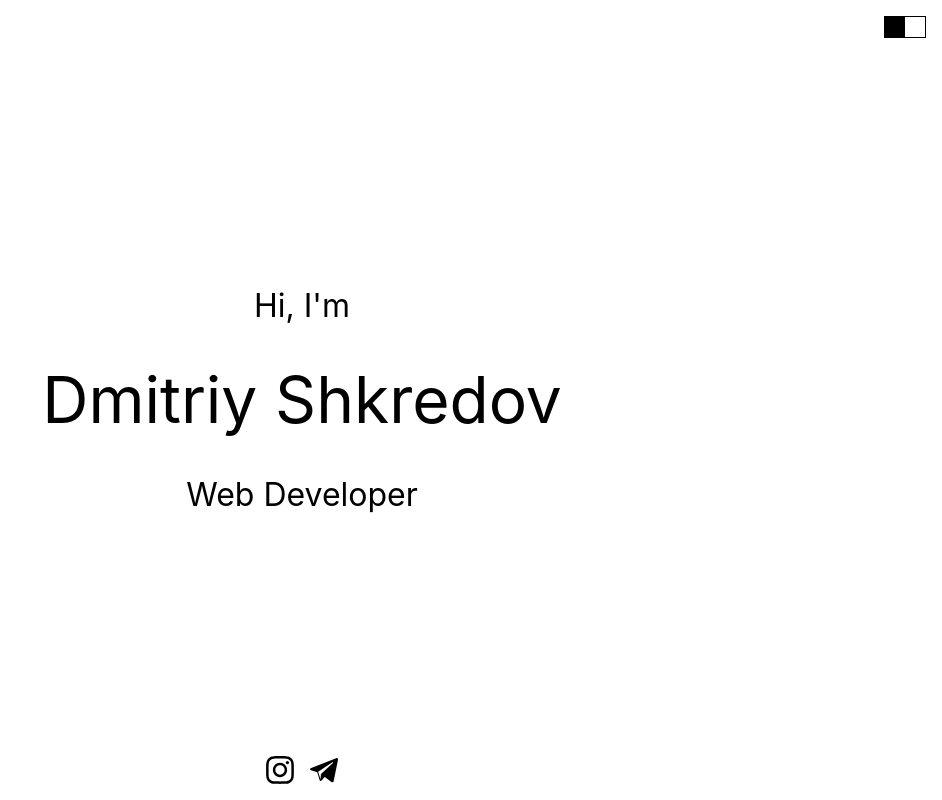
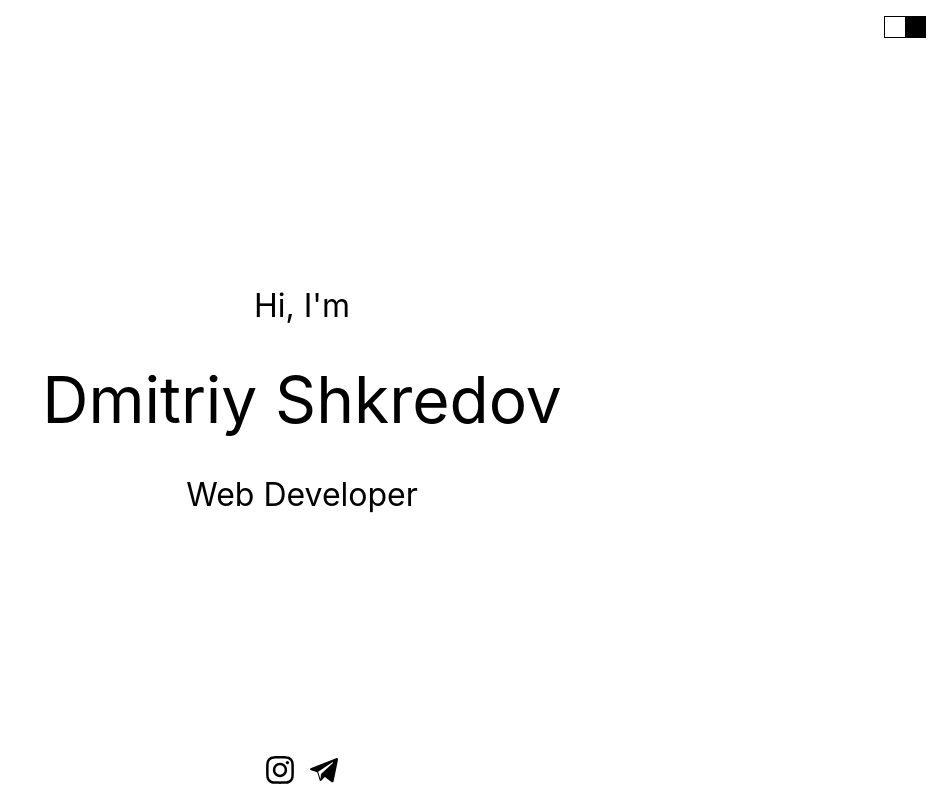
Before and after one commit to DmitriyShkredov/card, a React (Create React App) app: page / in a window 1280 px wide. Shown: the whole page, without its empty margins (338-1280 px from the left). Built offline with nearby package versions, Linux system fonts and the light colour scheme.

Commit message:
feat: update bg color

```diff
--- a/src/pages/footer.css
+++ b/src/pages/footer.css
@@ -32,7 +32,7 @@
 }
 
 .footer__link.light:hover svg {
-  fill: #fce94f;
+  fill: #7d7322;
 }
 
 .footer__link.dark:hover svg {
--- a/src/pages/header.css
+++ b/src/pages/header.css
@@ -17,6 +17,7 @@
   padding: 0;
   background-color: transparent;
   cursor: pointer;
+  transition: 0.3s;
 }
 
 .theme-button:before {
@@ -29,17 +30,19 @@
 
 .theme-button.light {
   border: 1px solid #000;
+  background-color: #000;
 }
 
 .theme-button.dark {
   border: 1px solid #fff;
+  background-color: #fff;
 }
 
 .theme-button.light:before {
-  background-color: #000;
+  background-color: #fff;
 }
 
 .theme-button.dark:before {
-  background-color: #fff;
+  background-color: #000;
   transform: translateX(20px);
 }
```
